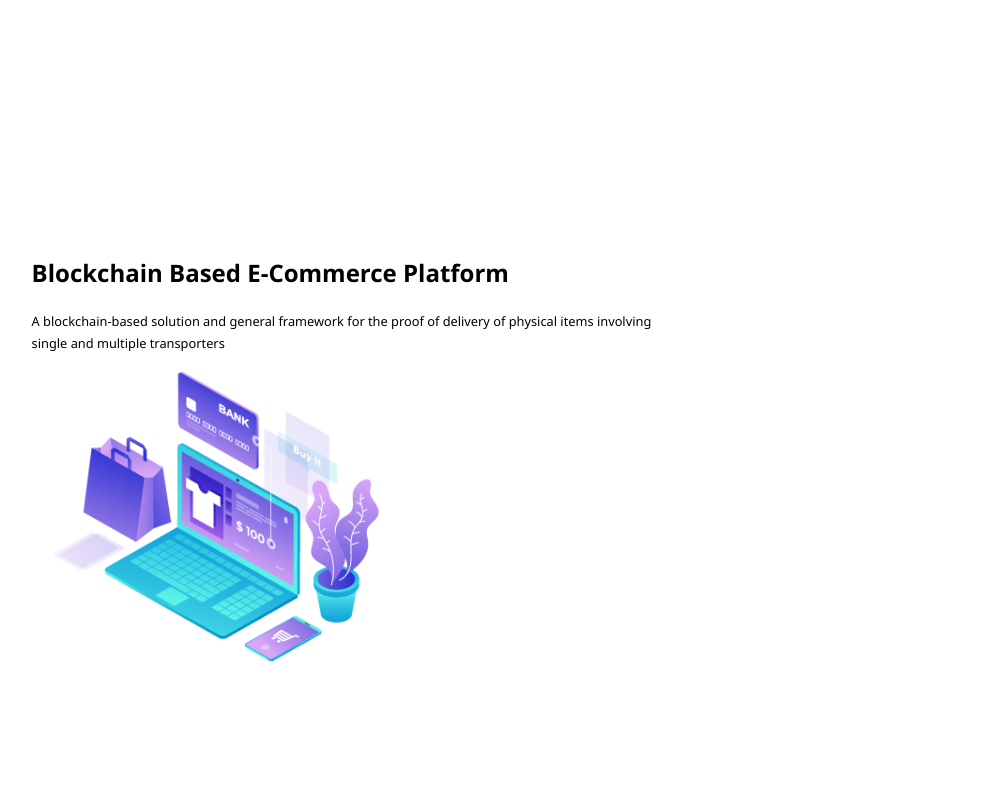
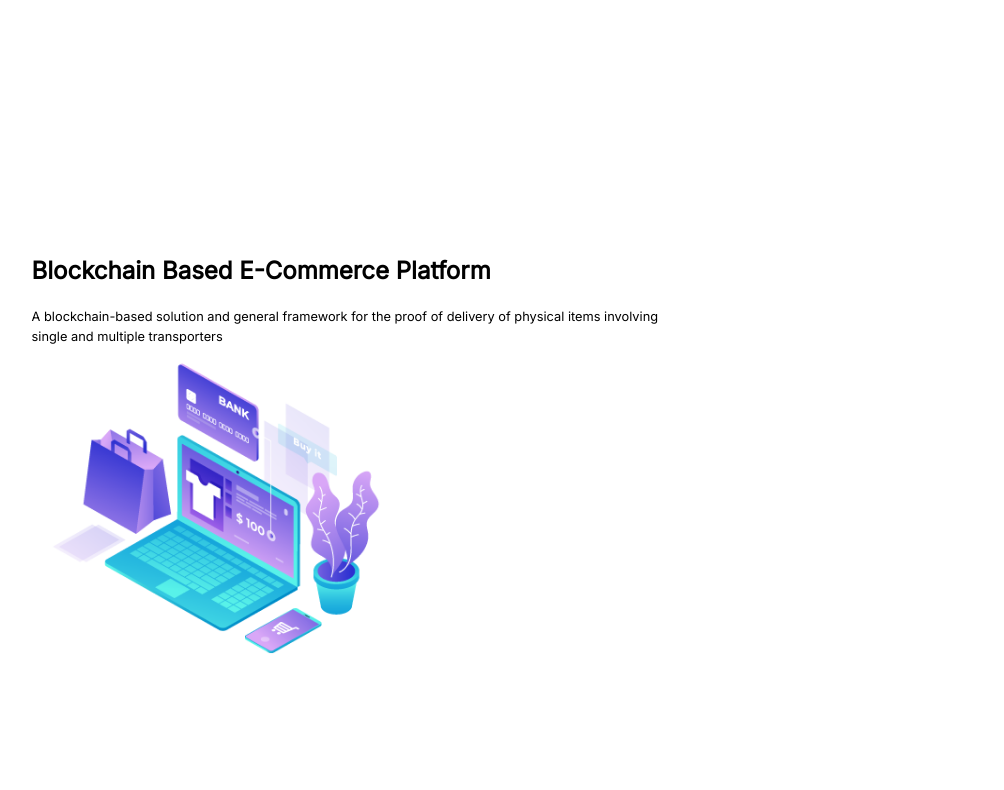
Before and after one commit to Kavyabadiger/portfolio, a plain HTML site: page index.html in a window 1280 px wide. Shown: the part 564-1354 px from the top of the page, without its empty margins (122-1126 px from the left). Drawn offline with Linux system fonts and the light colour scheme.

Commit message:
change the font to inter

```diff
--- a/index.html
+++ b/index.html
@@ -5,6 +5,9 @@
     <meta http-equiv="X-UA-Compatible" content="IE=edge">
     <meta name="viewport" content="width=device-width, initial-scale=1.0">
     <link rel="stylesheet" href="styles.css">
+    <link rel="preconnect" href="https://fonts.googleapis.com">
+<link rel="preconnect" href="https://fonts.gstatic.com" crossorigin>
+<link href="https://fonts.googleapis.com/css2?family=Inter&display=swap" rel="stylesheet">
     <title>Kavya Portfolio</title>
 </head>
 <body>
--- a/styles.css
+++ b/styles.css
@@ -1,5 +1,5 @@
 body{
-    font-family: 'Segoe UI', Tahoma, Geneva, Verdana, sans-serif;
+    font-family: 'Inter', sans-serif;
     padding: 0;
     outline: 0;
     margin: 0;
```
